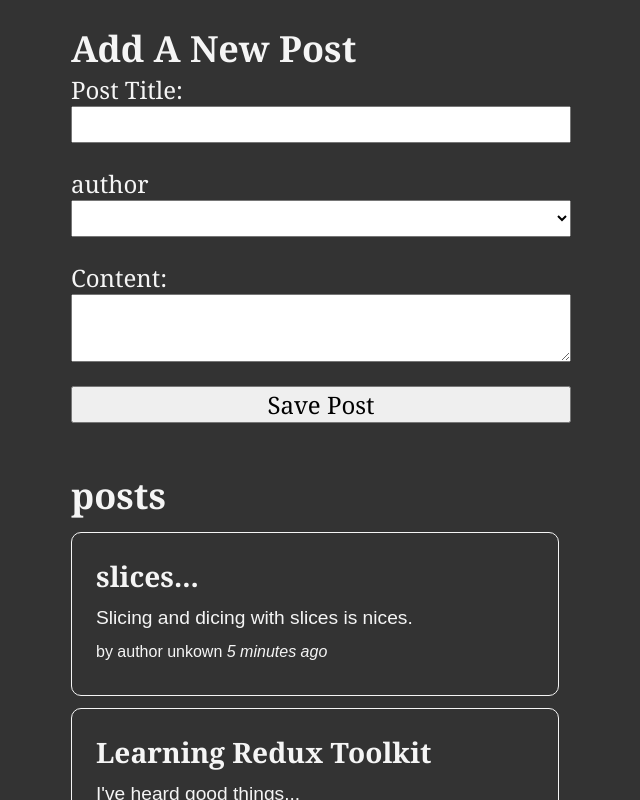
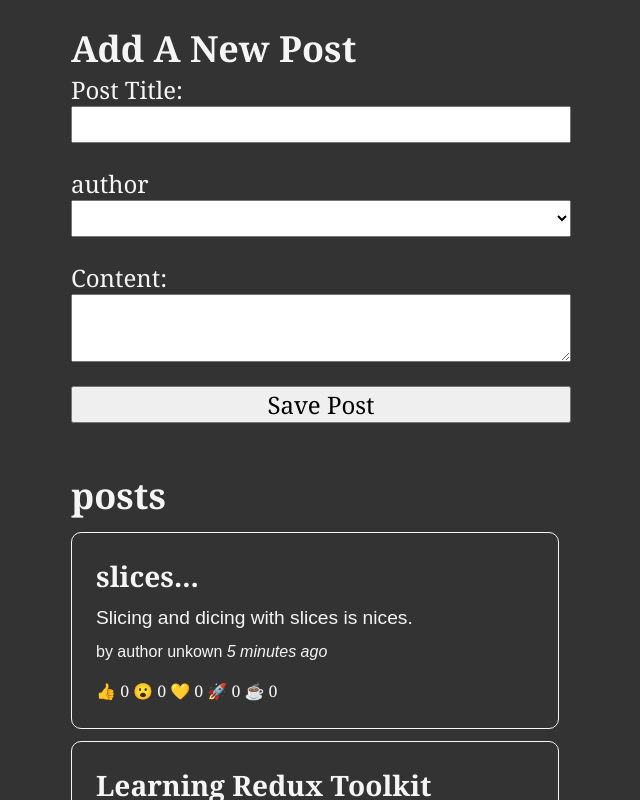
Before and after one commit to SZwerling/sliceTutorial, a React (Create React App) app: page / in a window 1280 px wide. Shown: the top 800 px of the page, without its empty margins (319-959 px from the left). Built offline with nearby package versions, Linux system fonts and the light colour scheme.

Commit message:
emoji reactions

```diff
--- a/src/features/post/PostList.js
+++ b/src/features/post/PostList.js
@@ -2,6 +2,7 @@
 import { selectAllPosts } from "./postSlice";
 import PostAuthor from "./PostAuthor";
 import TimeAgo from "./TimeAgo";
+import ReactionButtons from "./ReactionButtons";
 import React from "react";
 
 const PostList = () => {
@@ -18,6 +19,7 @@
                <PostAuthor userId={post.userId} />
                <TimeAgo timestamp={post.date}/>
             </p>
+            <ReactionButtons post={post} />
          </article>
       );
    });
--- /dev/null
+++ b/src/features/post/ReactionButtons.js
@@ -0,0 +1,32 @@
+import { useDispatch } from "react-redux";
+import { reactionAdded } from "./postSlice";
+
+const reactionEmojo = {
+    thumbsUp: '👍',
+    wow: '😮',
+    heart: '💛',
+    rocket: '🚀',
+    coffee: '☕'
+}
+
+
+const ReactionButtons = ({ post }) => {
+    const dispatch = useDispatch()
+    const reactionButtons = Object.entries(reactionEmojo).map(([name, emoji]) => {
+        return (
+            <button key={name} type="button" className="reactionButton"
+            onClick={() => dispatch(reactionAdded({ postId: post.id, reaction: name}))}
+            >
+                {emoji} {post.reactions[name]}
+
+            </button>
+          )
+    })
+
+    return(
+        <div>{reactionButtons}</div>
+    )
+
+}
+
+export default ReactionButtons
--- a/src/features/post/postSlice.js
+++ b/src/features/post/postSlice.js
@@ -6,13 +6,27 @@
       id: "1",
       title: "Learning Redux Toolkit",
       content: "I've heard good things...",
-      date: sub(new Date(), {minutes: 10}).toISOString()
+      date: sub(new Date(), {minutes: 10}).toISOString(),
+      reactions: {
+         thumbsUp: 0,
+         wow: 0,
+         heart: 0,
+         rocket: 0,
+         coffee: 0
+      }
    },
    {
       id: "2",
       title: "slices...",
       content: "Slicing and dicing with slices is nices.",
-      date: sub(new Date(), {minutes: 5}).toISOString()
+      date: sub(new Date(), {minutes: 5}).toISOString(),
+      reactions: {
+         thumbsUp: 0,
+         wow: 0,
+         heart: 0,
+         rocket: 0,
+         coffee: 0
+      }
    },
 ];
 
@@ -31,15 +45,29 @@
                   title,
                   content,
                   date: new Date().toISOString(),
-                  userId
+                  userId,
+                  reactions: {
+                     thumbsUp: 0,
+                     wow: 0,
+                     heart: 0,
+                     rocket: 0,
+                     coffee: 0
+                  }
                },
             };
          },
       },
+      reactionAdded(state, action){
+         const { postId, reaction } = action.payload
+         const existingPost = state.find((post) => post.id === postId)
+         if (existingPost) {
+            existingPost.reactions[reaction]++  // we can do this in createSlice, normally would mutate state
+         }
+      }
    },
 });
 
 export const selectAllPosts = (state) => state.posts;
-export const { postAdded } = postSlice.actions;
+export const { postAdded, reactionAdded } = postSlice.actions;
 
 export default postSlice.reducer;
```
